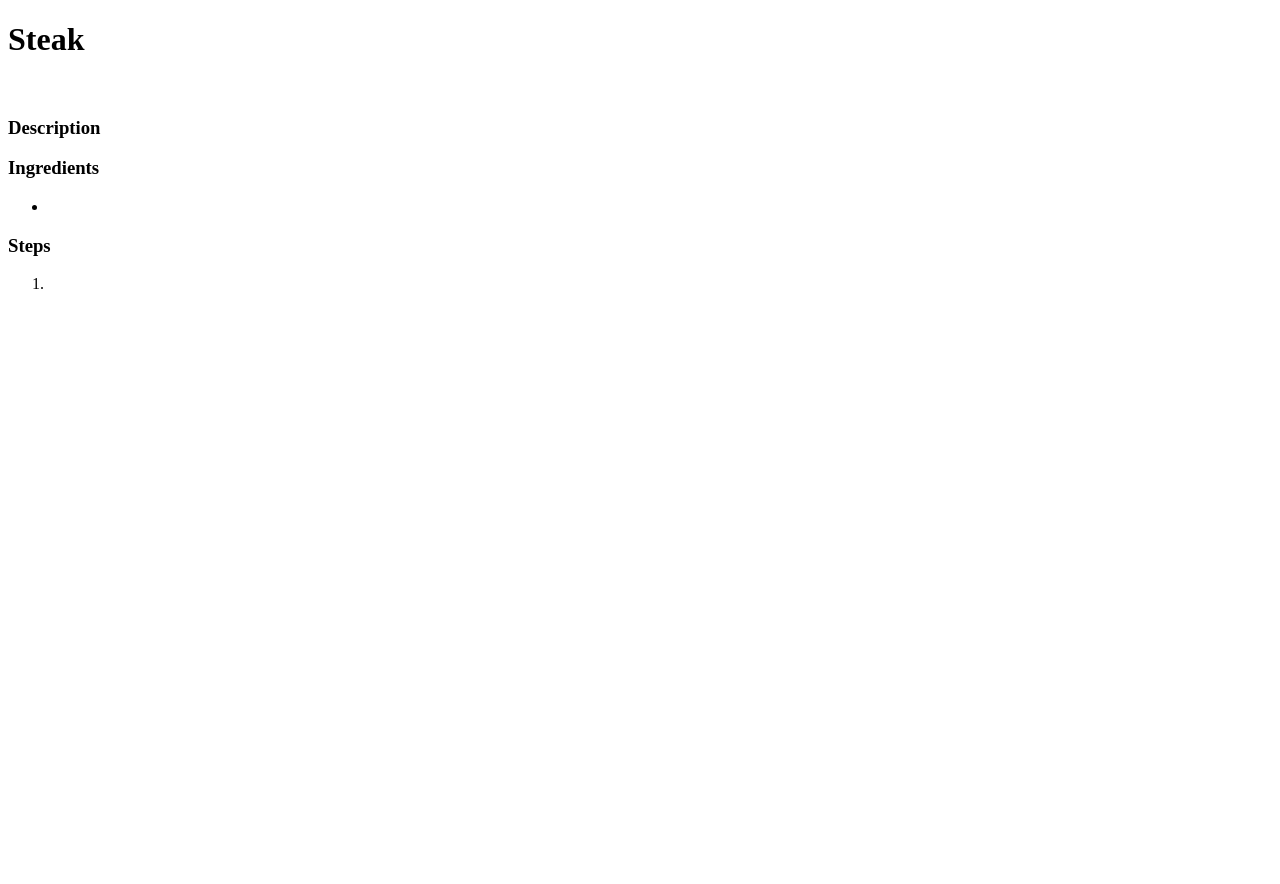
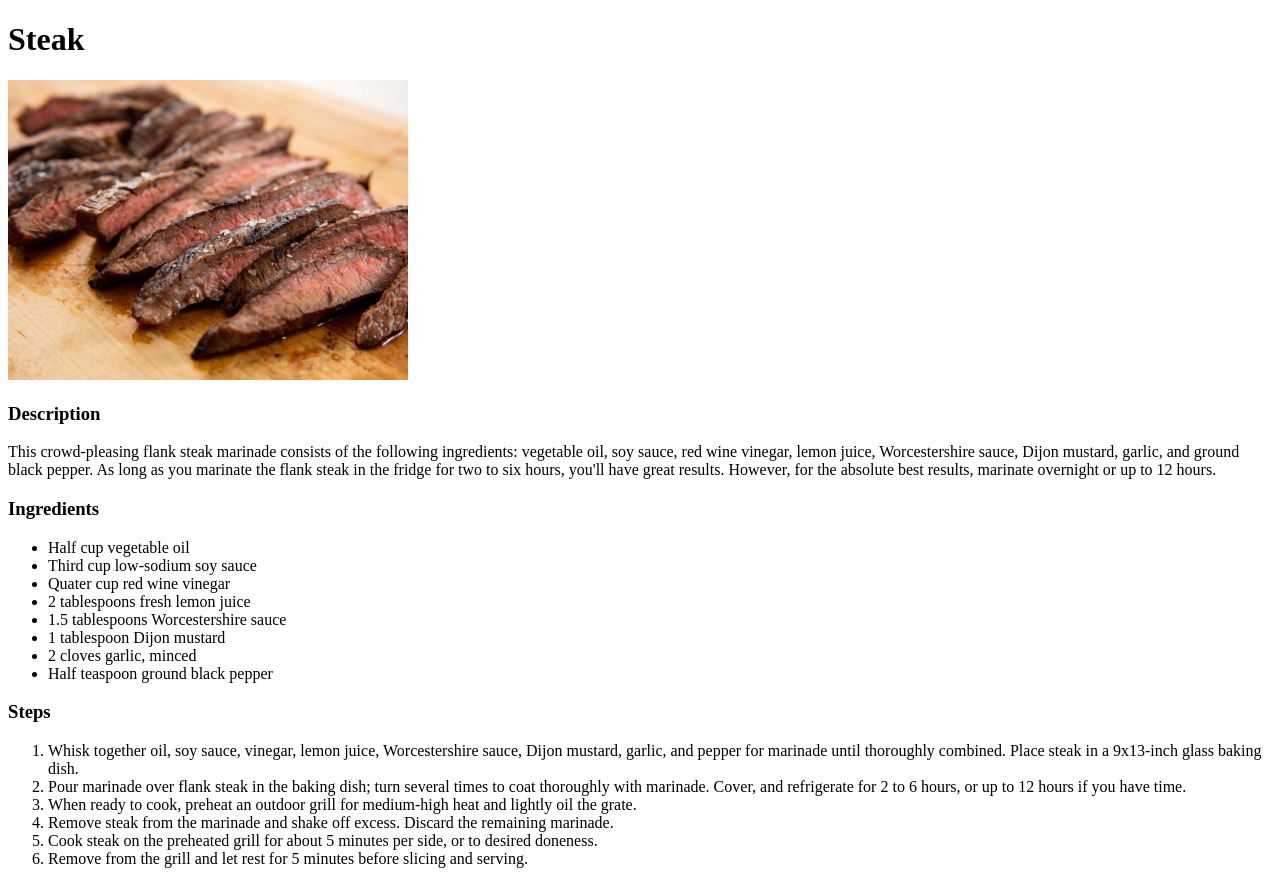
Before and after one commit to Jamesdoom0/odin-recipes, a plain HTML site: page recipes/steak.html in a window 1280 px wide. Before the commit the page ends 800 px from the top, so only its background shows below. Drawn offline with Linux system fonts and the light colour scheme.

Commit message:
fill out steak page and add relevant image

```diff
--- a/recipes/steak.html
+++ b/recipes/steak.html
@@ -7,16 +7,29 @@
 </head>
 <body>
     <h1>Steak</h1>
-    <img src="" alt="">
+    <img src="../images/steak.jpg" width="400" alt="A sliced steak">
     <h3>Description</h3>
-    <p></p>
+    <p> This crowd-pleasing flank steak marinade consists of the following ingredients: vegetable oil, soy sauce, red wine vinegar, lemon juice, Worcestershire sauce, Dijon mustard, garlic, and ground black pepper.
+        As long as you marinate the flank steak in the fridge for two to six hours, you'll have great results. However, for the absolute best results, marinate overnight or up to 12 hours.</p>
     <h3>Ingredients</h3>
     <ul>
-        <li></li>
+        <li>Half cup vegetable oil</li>
+        <li>Third cup low-sodium soy sauce</li>
+        <li>Quater cup red wine vinegar</li>
+        <li>2 tablespoons fresh lemon juice</li>
+        <li>1.5 tablespoons Worcestershire sauce</li>
+        <li>1 tablespoon Dijon mustard</li>
+        <li>2 cloves garlic, minced</li>
+        <li>Half teaspoon ground black pepper</li>
     </ul>
     <h3>Steps</h3>
     <ol>
-        <li></li>
+        <li>Whisk together oil, soy sauce, vinegar, lemon juice, Worcestershire sauce, Dijon mustard, garlic, and pepper for marinade until thoroughly combined. Place steak in a 9x13-inch glass baking dish.</li>
+        <li>Pour marinade over flank steak in the baking dish; turn several times to coat thoroughly with marinade. Cover, and refrigerate for 2 to 6 hours, or up to 12 hours if you have time.</li>
+        <li>When ready to cook, preheat an outdoor grill for medium-high heat and lightly oil the grate.</li>
+        <li>Remove steak from the marinade and shake off excess. Discard the remaining marinade.</li>
+        <li>Cook steak on the preheated grill for about 5 minutes per side, or to desired doneness.</li>
+        <li>Remove from the grill and let rest for 5 minutes before slicing and serving.</li>
     </ol>
 </body>
 </html>
```
Also changed, not shown: images/steak.jpg (added).
